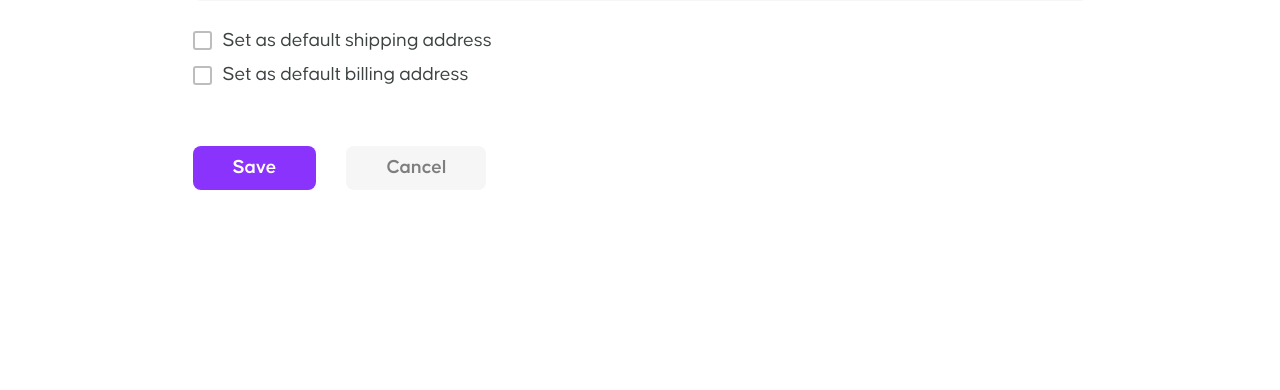
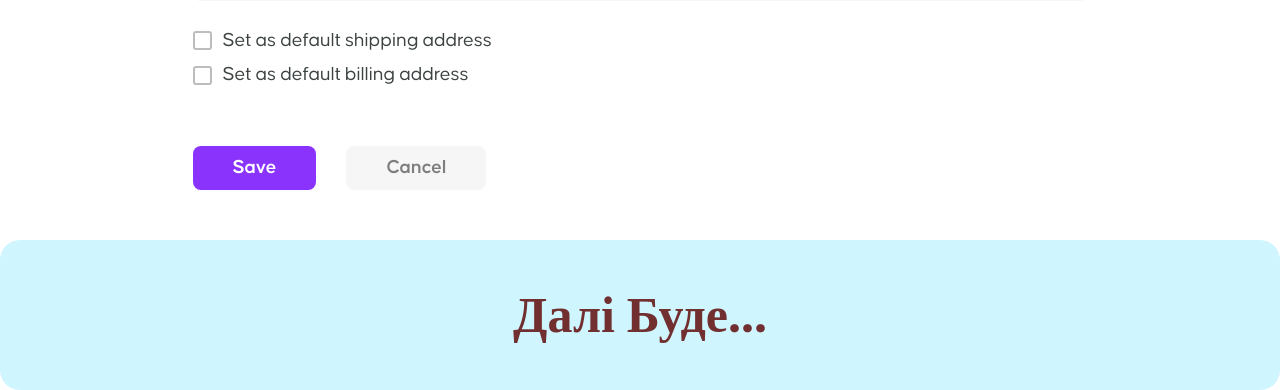
Before and after one commit to Misha-Bober/Lessons, a PHP site: page / in a window 1280 px wide. Shown: the part 2806-3196 px from the top of the page. Before the commit the page ends 2996 px from the top, so only its background shows below. Run offline with PHP 8.4, Linux system fonts and the light colour scheme; some web fonts are replaced.

Commit message:
Add files via upload

```diff
--- a/lesson_16/css/style.css
+++ b/lesson_16/css/style.css
@@ -23,6 +23,7 @@ body {
 main {
 	display: flex;
 	flex-direction: column;
+	margin-bottom: 50px;
 }
 header {
 	padding: 50px;
@@ -303,3 +304,15 @@ text-align: center;
 	color: #807D7E;
 	background-color: #F6F6F6;
 }
+footer {
+    width: 100%;
+    padding: 50px 0 50px 0;
+    font-family: "Poppins";
+    font-size: 50px;
+    text-align: center;
+    font-weight: 600;
+    background-color: #cff5ff;
+    color: #712f2f;
+    border-radius: 20px;
+    margin: 0 auto;
+}
--- a/lesson_16/index.html
+++ b/lesson_16/index.html
@@ -214,10 +214,10 @@
                             <button class="euphoria-form-button-section__button-gray" type="reset">Cancel</button>
                         </div>
                     </form>
-
                 </div>
             </div>
         </main>
+        <footer>Далі Буде...</footer>
     </div>
 
 
```
